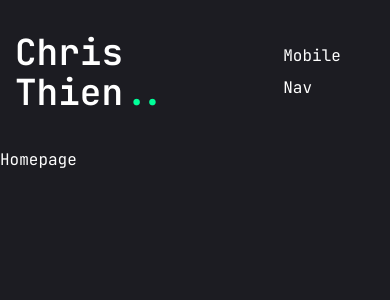
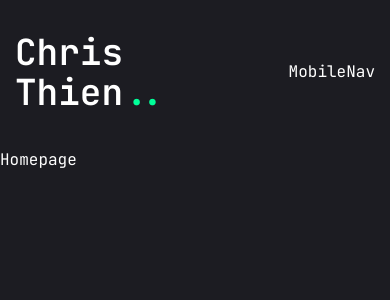
Before and after one commit to chrisanhthien/porfolio, a Next.js app: page / in a window 390 px wide. Shown: the top 300 px of the page. Built offline with nearby package versions, Linux system fonts and the light colour scheme.

Commit message:
Add mobile design

```diff
--- /dev/null
+++ b/components/MobileNav.jsx
@@ -0,0 +1,36 @@
+"use client";
+import {Sheet, SheetContent, SheetTrigger} from '@/components/ui/sheet'
+import { usePathname } from 'next/navigation';
+import Link from 'next/link';
+import {} from 'react-icons/ci'
+
+const links = [
+    {
+      name: "home",
+      path: "/",
+    },
+    {
+      name: "services",
+      path: "/services",
+    },
+    {
+      name: "resume",
+      path: "/resume",
+    },
+    {
+      name: "work",
+      path: "/work",
+    },
+    {
+      name: "contact",
+      path: "/contact",
+    },
+  ];
+
+const MobileNav = () => {
+  return <nav>
+    MobileNav
+  </nav>
+}
+
+export default MobileNav
--- a/components/header.jsx
+++ b/components/header.jsx
@@ -1,6 +1,7 @@
 import Link from "next/link"
 import { Button } from "./ui/button"
 import Nav from "./Nav";
+import MobileNav from "./MobileNav";
 
 const Header = () => {
   return (
@@ -25,7 +26,9 @@ const Header = () => {
             </div>
 
             {/* Mobile Nav */}
-            <div className="xl:hidden">Mobile Nav</div>
+            <div className="xl:hidden">
+              <MobileNav />
+            </div>
 
         </div>
     </header>
--- a/package.json
+++ b/package.json
@@ -22,6 +22,7 @@
     "next": "15.0.3",
     "react": "19.0.0-rc-66855b96-20241106",
     "react-dom": "19.0.0-rc-66855b96-20241106",
+    "react-icons": "^5.4.0",
     "tailwind-merge": "^2.5.4",
     "tailwindcss-animate": "^1.0.7"
   },
```
Also changed, not shown: 1 other file (tests, documents, lock files or other folders).
